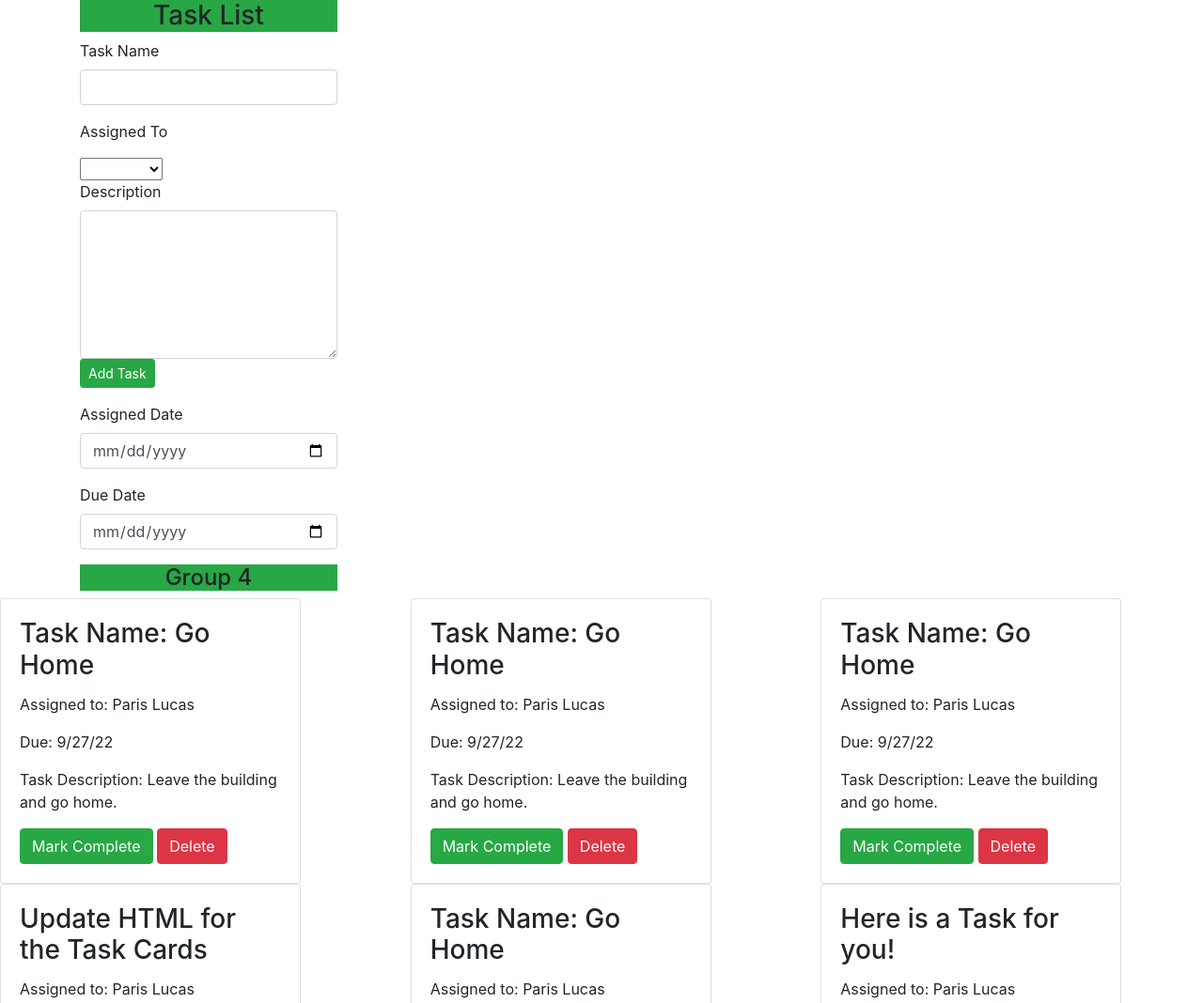
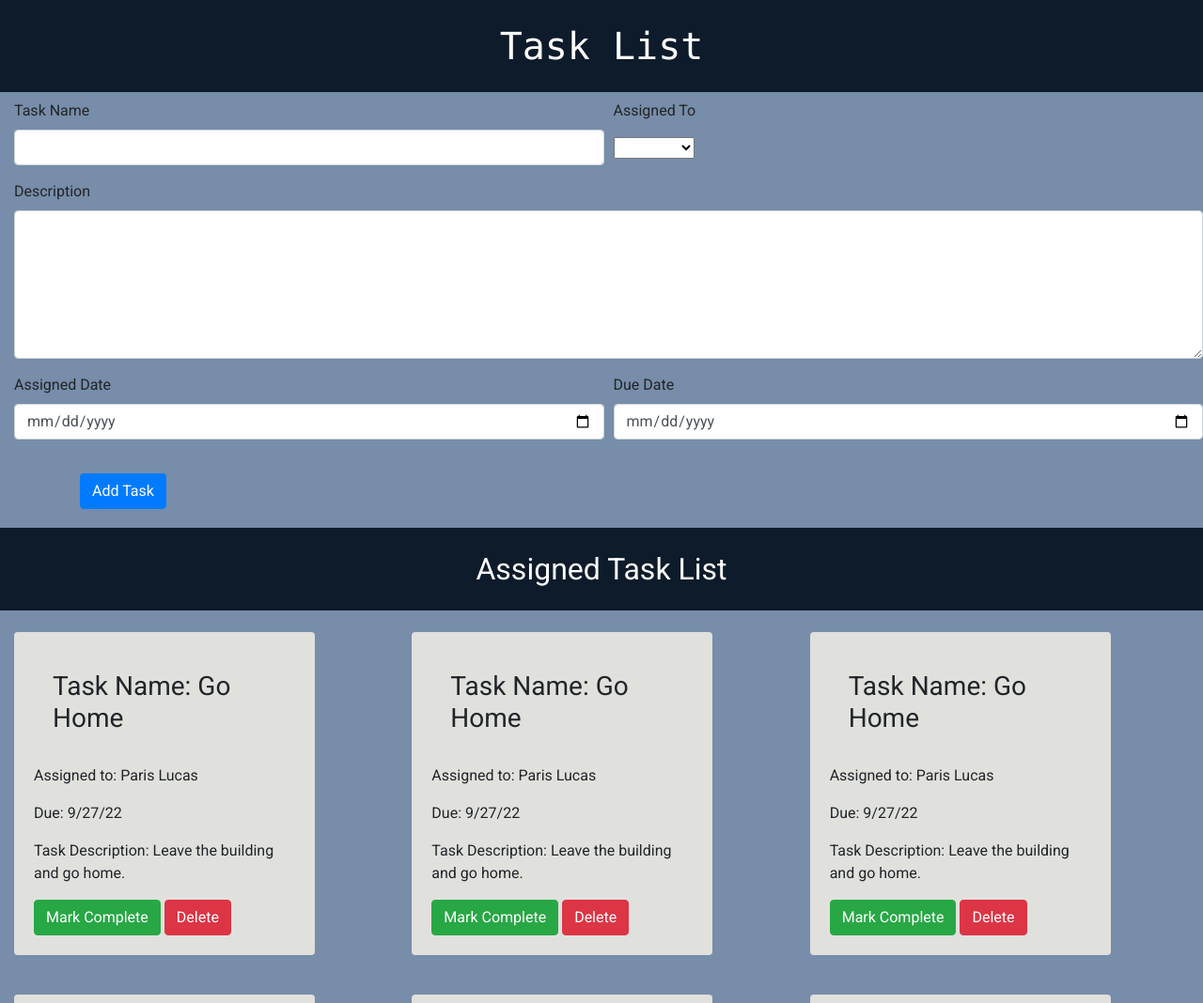
Before and after one commit to JackBayly/group-4-project, a plain HTML site: page index.html in a window 1280 px wide. Shown: the top 1068 px of the page at 94% size. Drawn offline with nearby package versions, Linux system fonts and the light colour scheme.

Commit message:
Added bootstrap and css

```diff
--- a/index.html
+++ b/index.html
@@ -4,98 +4,70 @@
     <meta charset="UTF-8">
     <meta http-equiv="X-UA-Compatible" content="IE=edge">
     <meta name="viewport" content="width=device-width, initial-scale=1.0">
-    <title>Document</title>
+    <title>Task Manager</title>
     <link rel="stylesheet" href="styles.css">
     <link rel="stylesheet" href="https://cdn.jsdelivr.net/npm/bootstrap@4.5.3/dist/css/bootstrap.min.css" integrity="sha384-TX8t27EcRE3e/ihU7zmQxVncDAy5uIKz4rEkgIXeMed4M0jlfIDPvg6uqKI2xXr2" crossorigin="anonymous">
+    <link href="https://fonts.googleapis.com/css2?family=Roboto:ital,wght@0,300;0,400;0,700;1,100&display=swap" rel="stylesheet">
 </head>
-<body>
+<body class="body">
+    <!--Header-->
+    <h1 class="text-center text-monospace fw-bold">Task List</h1>
 
-    <div class="container">
-        <div class="row col-6 col-md-offset-3">
-            <div class="panel panel-default">
-                <div class="panel-heading text-center">
-                    <h3 class="bg-success">Task List</h3>
-                </div>
-                <div class="panel-body">
                     <!--form body   -->
                     <form>
 
 
 
-                        <div class="form-group">
-                            <label for="taskname" class=>Task Name</label>
-                            <input type="text" class="form-control" id="taskname">
-
-                        </div>
-                        <div class="assigned-to">
-                            <p>Assigned To</p>
-                            <select>
-                                <option></option>
-                                <option>Carlos</option>
-                                <option>Dunni</option>
-                                <option>Dunamis</option>
-                                <option>Jack</option>
-                                <option>Jocelyn</option>
-                                <option>Paris</option>
-                            </select>
+                        <div class="form-row">
+                            <div class="form-group col">
+                                <label for="taskname" class=>Task Name</label>
+                                <input type="text" class="form-control" id="taskname">
+                            </div>
+                            <div class="form-group col">
+                                <div class="assigned-to">
+                                    <p>Assigned To</p>
+                                    <select>
+                                        <option></option>
+                                        <option>Carlos</option>
+                                        <option>Dunni</option>
+                                        <option>Dunamis</option>
+                                        <option>Jack</option>
+                                        <option>Jocelyn</option>
+                                        <option>Paris</option>
+                                    </select>
+                                </div>
+                            </div>
                         </div>
 
 
-
-
-
-
-
-
-                        <div class="form-group">
-                            <label for="discription">Description</label>
-                            <textarea class="form-control" id="discription" rows="6"></textarea>
-                            <button type="submit" class="btn btn-success btn-sm">Add Task</button>
-
-
+                        <div class="form-row">
+                            <div class="form-group col">
+                                <label for="discription">Description</label>
+                                <textarea class="form-control" id="discription" rows="6"></textarea>
+                            </div>
                         </div>
 
-                        <div class="form-group">
-                            <label for="taskname">Assigned Date</label>
-                            <input type="date" class="form-control" id="assign to">
-
-                        </div>
-
-
-
-
-                        <div class="form-group">
+                        <div class="form-row">
+                            <div class="form-group col">
+                                <label for="taskname">Assigned Date</label>
+                                <input type="date" class="form-control" id="assign to">
+                            </div>
+                        <div class="form-group col">
                             <label for="taskname">Due Date</label>
                             <input type="date" class="form-control" id="Duedate">
+                        </div>
+                    </div>
+                    </form>
 
-                        </div>
-
-                    </form>
-                </div>
-                <div class="panel-footer text-center">
-                    <H4 class="bg-success">Group 4</H4>
-
-                </div>
-
-            </div>
-        </div>
-    </div>
-
-    <div class="row">
-        <div class="col-md-4">
-            <div class="card" style="width: 20rem;">
-                <div class="card-body">
-                <h3 class="card-title">Task Name: Go Home</h3>
-                <p class="assignment">Assigned to: Paris Lucas</p>
-                <p class="due">Due: 9/27/22</p>
-                <p class="card-text">Task Description: Leave the building and go home.</p>
-                    <a href="#" class="btn btn-success">Mark Complete</a>
-                    <a href="#" class="btn btn-danger">Delete</a>
-                    <!-- are we  doing an edit option? -->
-                </div>
-            </div>
-        </div>
-        <div class="col-md-4">
+                    <!--task Button-->
+                    <div class="container">
+                        <button type="button" class="btn btn-primary" data-toggle="button" aria-pressed="false" autocomplete="off">
+                            Add Task
+                        </button>
+                    </div>
+                    <h2 class="text-center">Assigned Task List</h2>
+        <!--Cards-->
+    <div class="card-columns">
 
             <div class="card" style="width: 20rem;">
                 <div class="card-body">
@@ -108,8 +80,6 @@
                     <!-- are we  doing an edit option? -->
                 </div>
             </div>
-        </div>
-        <div class="col-md-4">
 
             <div class="card" style="width: 20rem;">
                 <div class="card-body">
@@ -122,10 +92,21 @@
                     <!-- are we  doing an edit option? -->
                 </div>
             </div>
-        </div>
+
+            <div class="card" style="width: 20rem;">
+                <div class="card-body">
+                <h3 class="card-title">Task Name: Go Home</h3>
+                <p class="assignment">Assigned to: Paris Lucas</p>
+                <p class="due">Due: 9/27/22</p>
+                <p class="card-text">Task Description: Leave the building and go home.</p>
+                    <a href="#" class="btn btn-success">Mark Complete</a>
+                    <a href="#" class="btn btn-danger">Delete</a>
+                    <!-- are we  doing an edit option? -->
+                </div>
+            </div>
     </div>
-    <div class="row">
-        <div class="col-md-4">
+
+    <div class="card-columns">
 
             <div class="card" style="width: 20rem;">
                 <div class="card-body">
@@ -138,8 +119,6 @@
                     <!-- are we  doing an edit option? -->
                 </div>
             </div>
-        </div>
-        <div class="col-md-4">
 
             <div class="card" style="width: 20rem;">
                 <div class="card-body">
@@ -152,8 +131,6 @@
                     <!-- are we  doing an edit option? -->
                 </div>
             </div>
-        </div>
-        <div class="col-md-4">
 
             <div class="card" style="width: 20rem;">
                 <div class="card-body">
@@ -166,10 +143,8 @@
                     <!-- are we  doing an edit option? -->
                 </div>
             </div>
-        </div>
     </div>
-    <div class="row">
-        <div class="col-md-4">
+    <div class="card-columns">
 
             <div class="card" style="width: 20rem;">
                 <div class="card-body">
@@ -182,8 +157,6 @@
                     <!-- are we  doing an edit option? -->
                 </div>
             </div>
-        </div>
-        <div class="col-md-4">
 
             <div class="card" style="width: 20rem;">
                 <div class="card-body">
@@ -196,8 +169,6 @@
                     <!-- are we  doing an edit option? -->
                 </div>
             </div>
-        </div>
-        <div class="col-md-4">
 
             <div class="card" style="width: 20rem;">
                 <div class="card-body">
@@ -210,11 +181,12 @@
                     <!-- are we  doing an edit option? -->
                 </div>
             </div>
-        </div>
     </div>
-
-
-
-
 </body>
+<footer class="footer">
+    <h4 class="text-center fw-light">Coded By:</h4>
+    <p class="text-center font-italic fw-light">
+        Jack O'Harris, Jocelyn Fields, Dunamis Anthony, Iyadunni Idowu, Paris Lucas, Carlos Martinez
+    </p>
+</footer>
 </html>
--- a/styles.css
+++ b/styles.css
@@ -0,0 +1,40 @@
+.body {
+    background-color: #778da9;
+    font-family: "Roboto", sans-serif;
+}
+
+h1, h2 {
+    background-color: #0d1b2a;
+    padding: 25px 0px;
+    color: white;
+}
+
+h2 {
+    margin: 25px 0px;
+}
+
+.footer {
+    background-color: #0d1b2a;
+    color: lightgrey;
+    padding: 15px 0px;
+}
+
+.form-row {
+    padding-left: 15px;
+}
+
+.container {
+    margin: 20px;
+}
+
+.card-columns {
+    padding: 15px;
+}
+
+.card-title {
+    padding: 20px;
+}
+
+.card-body {
+    background-color: #e0e1dd;
+}
```
